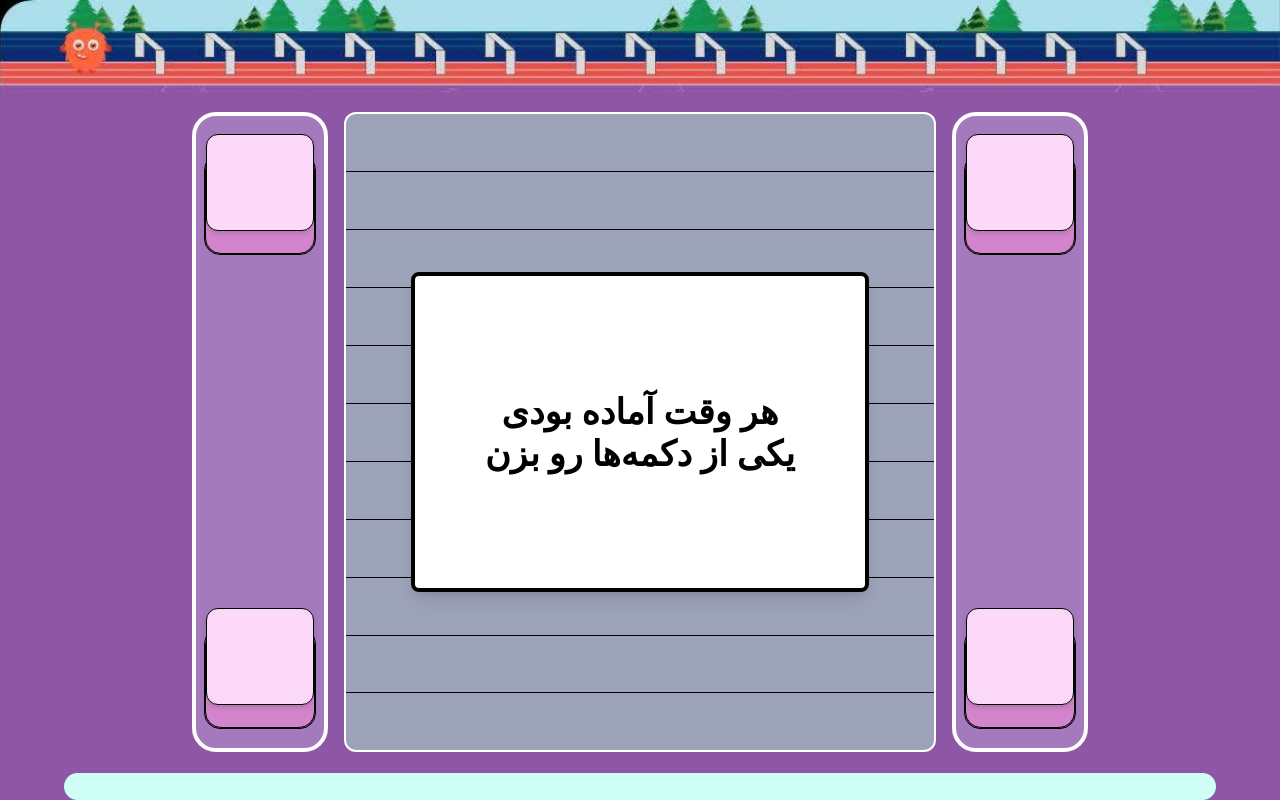
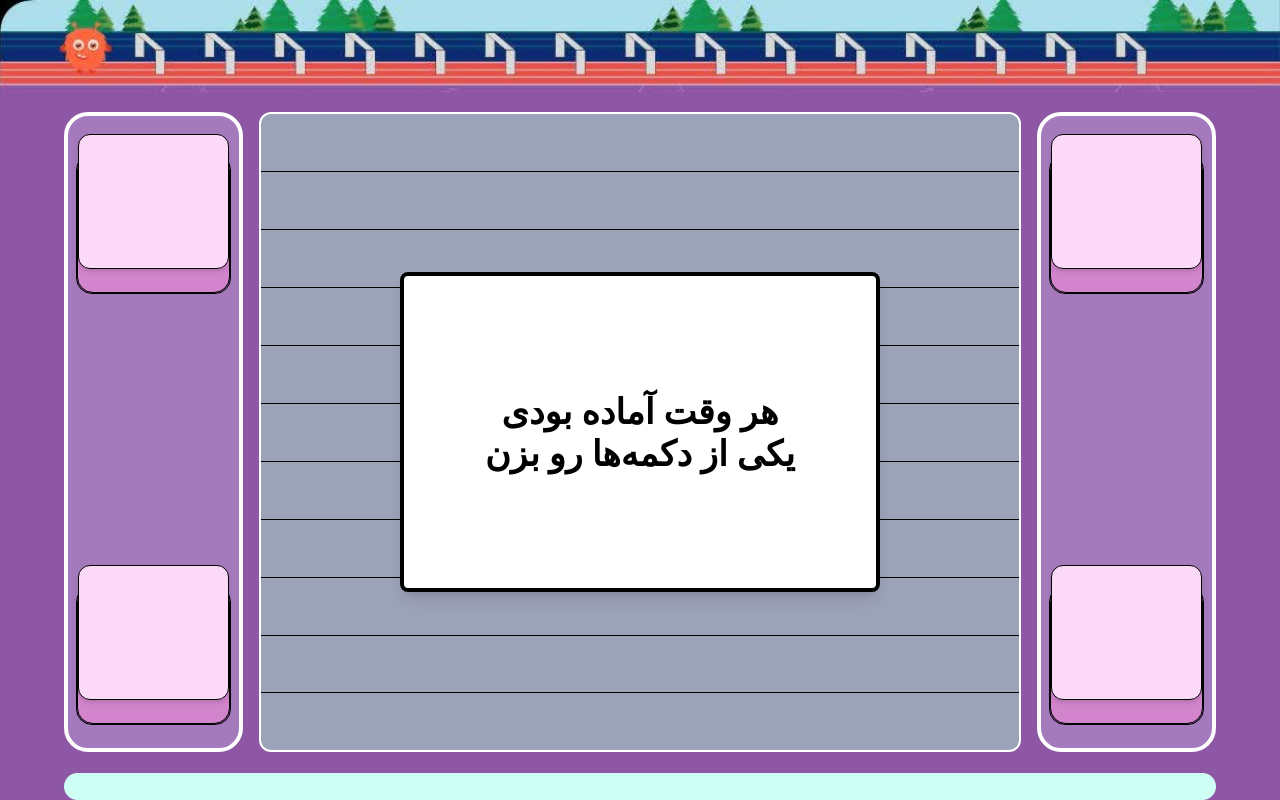
Before and after one commit to aligholip0ur/source, a React (Vite) app: page / in a window 1280 px wide. Built offline with nearby package versions, Linux system fonts and the light colour scheme.

Commit message:
final v3.2 (with responsive)

```diff
--- a/src/components/Firstpage.jsx
+++ b/src/components/Firstpage.jsx
@@ -14,6 +14,8 @@ const StartScreen = () => {
       console.log(window.innerHeight / window.innerWidth);
       if ((window.innerHeight / window.innerWidth) < 0.3707) {
         setisDevice(true);
+        console.log(isDevice);
+
       } else {
         setisDevice(false);
       }
@@ -25,7 +27,7 @@ const StartScreen = () => {
     return () => {
       window.removeEventListener("resize", checkOrientation);
     };
-  }, []);
+  },[]);
   return (
     <React.Fragment>
       {isPortrait && <RotateMessage />}
@@ -41,7 +43,7 @@ const StartScreen = () => {
           <div
             className="w-full flex align-middle"
             style={{
-              width: "min(70vw, 210vh)",
+              width: "min(90vw, 240vh)",
               height: "94%",
               margin: "20px auto",
             }}
--- a/src/components/Footer.jsx
+++ b/src/components/Footer.jsx
@@ -5,7 +5,7 @@ export default function Footer() {
           className="w-full mx-auto"
           style={{
             height: "4%",
-            width: "min(90vw, 250vh)",
+            width: "min(90vw, 240vh)",
             maxWidth: "1600px",
             margin: "0 auto",
           }}
```
